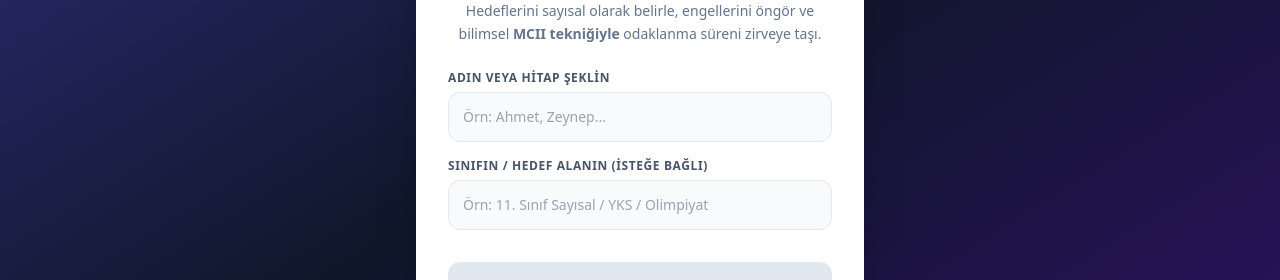
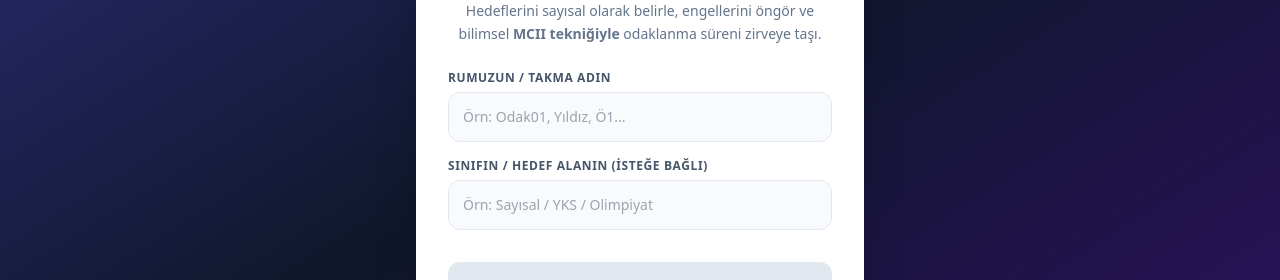
Before and after one commit to uanilolcum/mciiproject, a React (Vite) app: page / in a window 1280 px wide. Shown: the part 315-595 px from the top of the page. Built offline with nearby package versions, Linux system fonts and the light colour scheme.

Commit message:
Update App.jsx

```diff
--- a/App.jsx
+++ b/App.jsx
@@ -342,11 +342,11 @@ export default function App() {
 
           <div className="space-y-4 text-left mb-8">
             <div>
-              <label className="block text-xs font-bold text-slate-600 uppercase tracking-wider mb-1.5">Adın veya Hitap Şeklin</label>
+              <label className="block text-xs font-bold text-slate-600 uppercase tracking-wider mb-1.5">RUMUZUN / TAKMA ADIN</label>
               <input
                 type="text"
                 className="w-full p-3.5 bg-slate-50 border border-slate-200 rounded-xl focus:ring-2 focus:ring-indigo-500 focus:bg-white outline-none transition-all text-sm font-medium"
-                placeholder="Örn: Ahmet, Zeynep..."
+                placeholder="Örn: Odak01, Yıldız, Ö1..."
                 value={userName}
                 onChange={(e) => setUserName(e.target.value)}
               />
@@ -356,7 +356,7 @@ export default function App() {
               <input
                 type="text"
                 className="w-full p-3.5 bg-slate-50 border border-slate-200 rounded-xl focus:ring-2 focus:ring-indigo-500 focus:bg-white outline-none transition-all text-sm font-medium"
-                placeholder="Örn: 11. Sınıf Sayısal / YKS / Olimpiyat"
+                placeholder="Örn: Sayısal / YKS / Olimpiyat"
                 value={userGrade}
                 onChange={(e) => setUserGrade(e.target.value)}
               />
```
